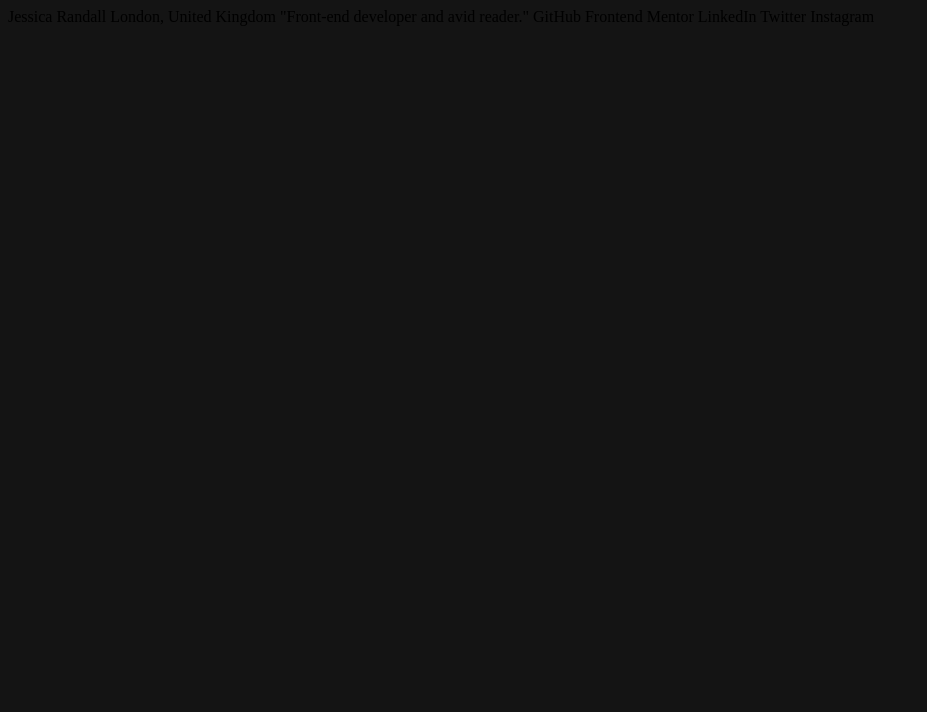
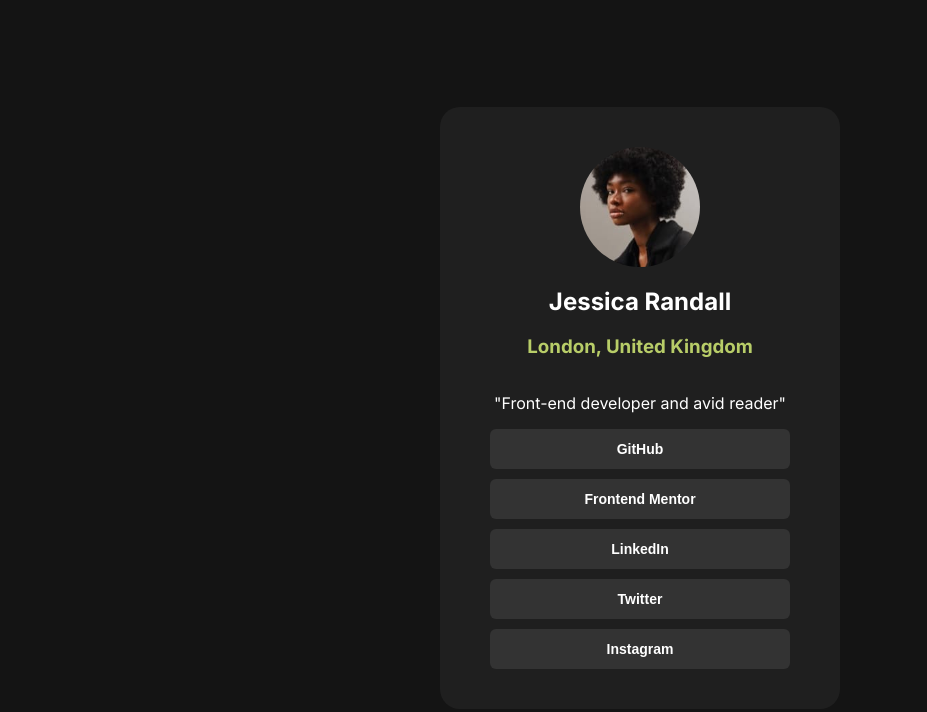
Before and after one commit to yonderboy7/frontendmentor-social-links-profile, a plain HTML site: page index.html in a window 1280 px wide. Shown: the whole page, without its empty margins (0-927 px from the left). Drawn offline with Linux system fonts and the light colour scheme.

Commit message:
complete project

```diff
--- a/index.html
+++ b/index.html
@@ -1,23 +1,47 @@
 <!DOCTYPE html>
 <html lang="en">
-<head>
-  <meta charset="UTF-8">
-  <meta name="viewport" content="width=device-width, initial-scale=1.0"> <!-- displays site properly based on user's device -->
+  <head>
+    <meta charset="UTF-8" />
+    <meta name="viewport" content="width=device-width, initial-scale=1.0" />
+    <!-- displays site properly based on user's device -->
 
-  <link rel="icon" type="image/png" sizes="32x32" href="./assets/images/favicon-32x32.png">
-  <link rel="stylesheet" href="styles.css">
-  <title>Frontend Mentor | Social links profile</title>
-</head>
-<body>
-
-  Jessica Randall
-  London, United Kingdom
-  "Front-end developer and avid reader."
-
-  GitHub
-  Frontend Mentor
-  LinkedIn
-  Twitter
-  Instagram
-</body>
+    <link
+      rel="icon"
+      type="image/png"
+      sizes="32x32"
+      href="./assets/images/favicon-32x32.png"
+    />
+    <link rel="preconnect" href="https://fonts.googleapis.com" />
+    <link rel="preconnect" href="https://fonts.gstatic.com" crossorigin />
+    <link
+      href="https://fonts.googleapis.com/css2?family=Inter:ital,opsz,wght@0,14..32,100..900;1,14..32,100..900&family=Outfit:wght@100..900&display=swap"
+      rel="stylesheet"
+    />
+    <link rel="stylesheet" href="styles.css" />
+    <title>Frontend Mentor | Social links profile</title>
+  </head>
+  <body>
+    <main>
+      <section class="container">
+        <img
+          src="assets/images/avatar-jessica.jpeg"
+          alt="Profile Picture of
+        Victor Crest"
+          class="profile-picture"
+        />
+        <h1>Jessica Randall</h1>
+        <h3>London, United Kingdom</h3>
+        <p>"Front-end developer and avid reader"</p>
+        <section class="buttons-container">
+          <button class="btn btn--facebook">GitHub</button>
+          <button class="btn btn--instagram">Frontend Mentor</button>
+          <button class="btn btn--linkedin">LinkedIn</button>
+          <button class="btn btn--twitter">Twitter</button>
+          <button class="btn btn--instagram">Instagram</button>
+        </section>
+      </section>
+    </main>
+    <!-- Jessica Randall London, United Kingdom "Front-end developer and avid
+    reader." GitHub Frontend Mentor LinkedIn Twitter Instagram -->
+  </body>
 </html>
--- a/styles.css
+++ b/styles.css
@@ -1,16 +1,68 @@
 :root {
-  --dark-black: rgb(20, 20, 20);
-  --soft-black: rgb(31, 31, 31);
-  --gray: rgb(51, 51, 51);
+  --grey-900: rgb(20, 20, 20);
+  --grey-800: rgb(31, 31, 31);
+  --grey-700: rgb(51, 51, 51);
   --white: rgb(255, 255, 255);
-  --lemon-green: rgb(184, 205, 104);
+  --green: rgb(184, 205, 104);
 }
 
 html,
 body {
   height: 100%;
+  font-family: "Inter", sans-serif;
 }
 
 body {
-  background-color: var(--dark-black);
+  background-color: var(--grey-900);
+  display: flex;
+  justify-content: center;
+  align-items: center;
 }
+
+img {
+  border-radius: 100%;
+  width: 120px;
+  height: 120px;
+}
+
+h1 {
+  color: var(--white);
+  margin-bottom: 0;
+}
+
+h3 {
+  color: var(--green);
+}
+
+p {
+  color: var(--white);
+}
+
+.container {
+  height: 600px;
+  width: 400px;
+  background-color: var(--grey-800);
+  border-radius: 20px;
+  display: flex;
+  flex-direction: column;
+  align-items: center;
+  padding: 40px 0 40px 0;
+  height: 100%;
+}
+
+.buttons-container {
+  display: flex;
+  flex-direction: column;
+  gap: 10px;
+}
+
+.btn {
+  width: 300px;
+  height: 40px;
+  border: none;
+  border-radius: 6px;
+  background-color: var(--grey-700);
+  color: var(--white);
+  font-weight: 600;
+  font-size: 14px;
+}
```
